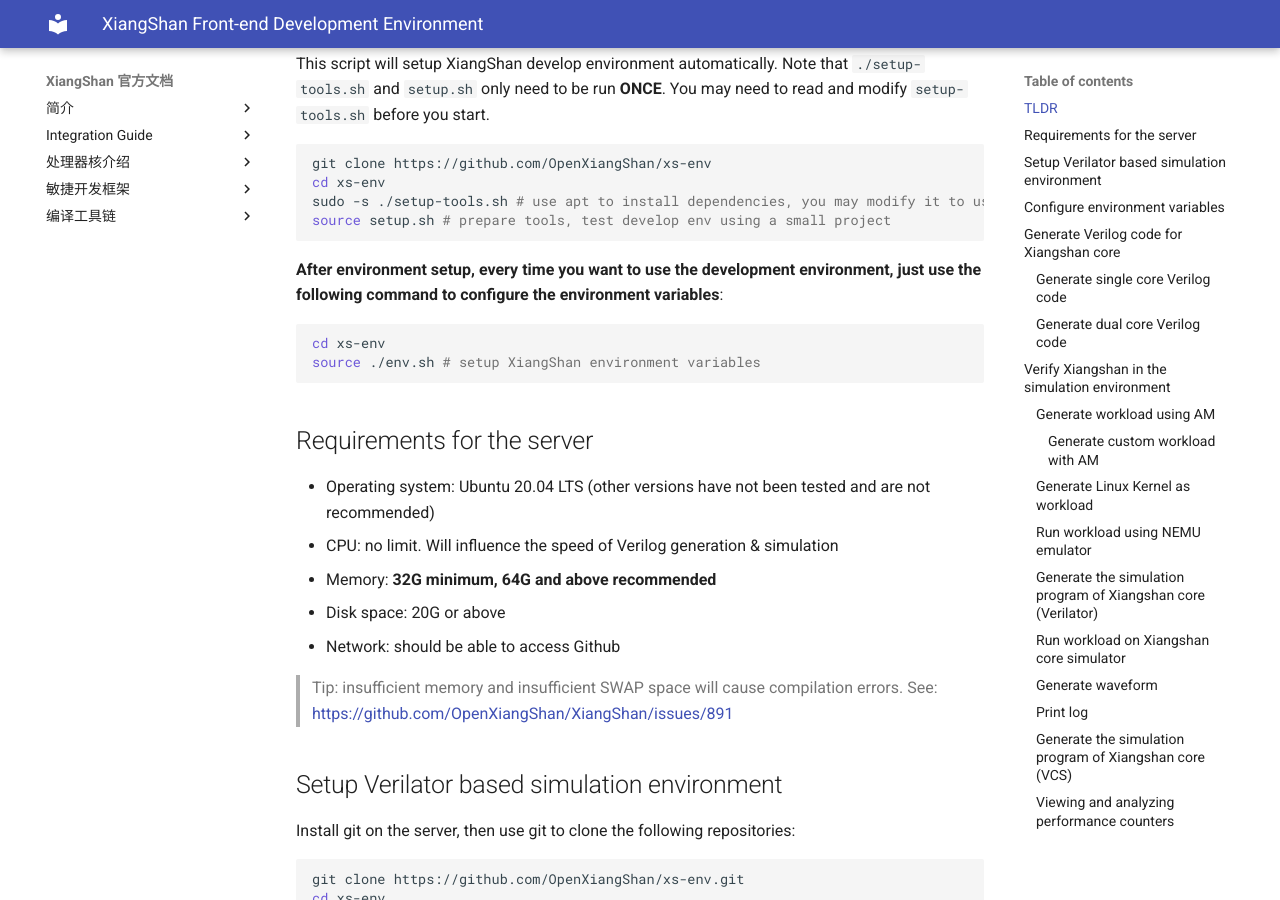
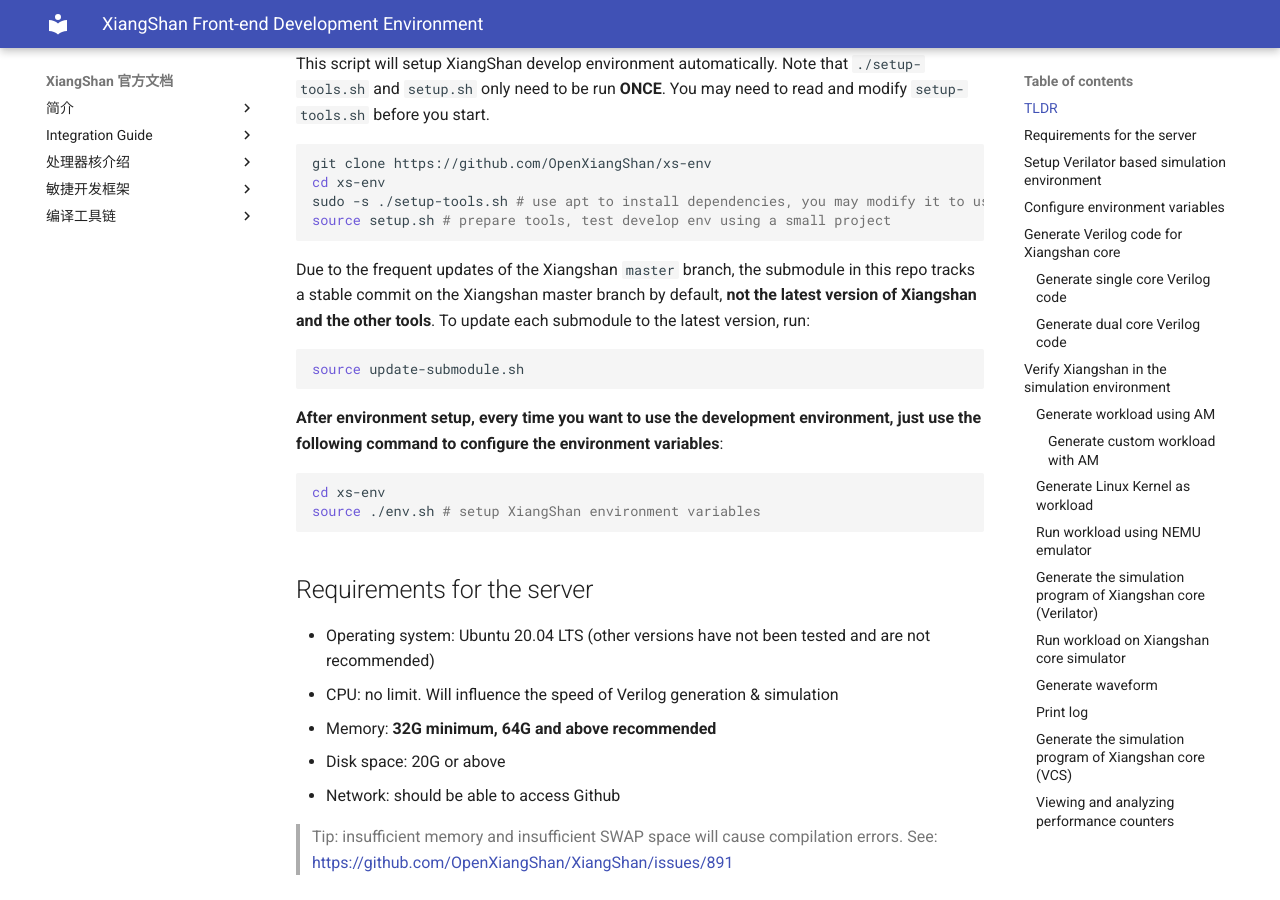
Before and after one commit to OpenXiangShan/XiangShan-doc, an MkDocs documentation site: the page built from docs/tools/xsenv-en.md, in a window 1280 px wide and 900 px high, scrolled down 431 px. Built offline with MkDocs 1.6.1 and Material for MkDocs 9.7.7, drawn with Linux system fonts in a browser that asks for light colours.

Commit message:
Update xsenv-en.md

````diff
--- a/docs/tools/xsenv-en.md
+++ b/docs/tools/xsenv-en.md
@@ -16,6 +16,12 @@ git clone https://github.com/OpenXiangShan/xs-env
 cd xs-env
 sudo -s ./setup-tools.sh # use apt to install dependencies, you may modify it to use different pkg manager
 source setup.sh # prepare tools, test develop env using a small project
+```
+
+Due to the frequent updates of the Xiangshan `master` branch, the submodule in this repo tracks a stable commit on the Xiangshan master branch by default, **not the latest version of Xiangshan and the other tools**. To update each submodule to the latest version, run:
+
+```sh
+source update-submodule.sh
 ```
 
 **After environment setup, every time you want to use the development environment, just use the following command to configure the environment variables**:
````
